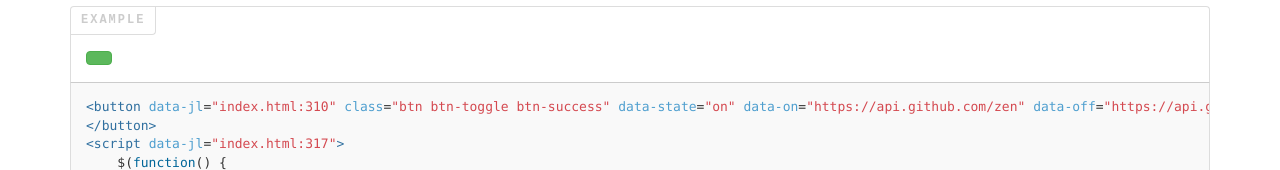
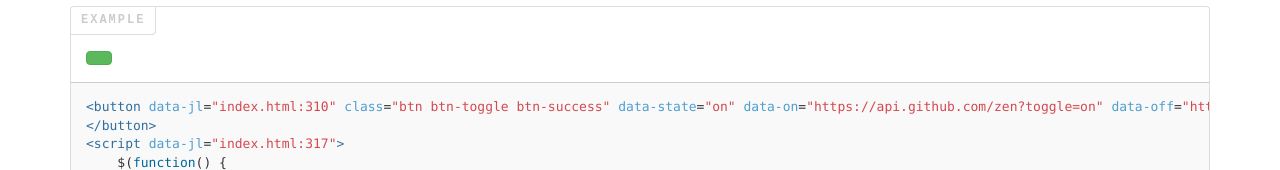
Before and after one commit to creativestyle/jquery-plugins, a website with bundled scripts: page index.html in a window 1280 px wide. Shown: the part 3713-3883 px from the top of the page. Built offline with nearby package versions, Linux system fonts and the light colour scheme; files whose address does not match are found by name.

```diff
--- a/index.html
+++ b/index.html
@@ -310,8 +310,8 @@
                             <button
                                 class="btn btn-toggle btn-success"
                                 data-state="on"
-                                data-on="https://api.github.com/zen"
-                                data-off="https://api.github.com/zen"
+                                data-on="https://api.github.com/zen?toggle=on"
+                                data-off="https://api.github.com/zen?toggle=off"
                             >
                             </button>
                             <script>
```
Also changed, not shown: 1 other file.
